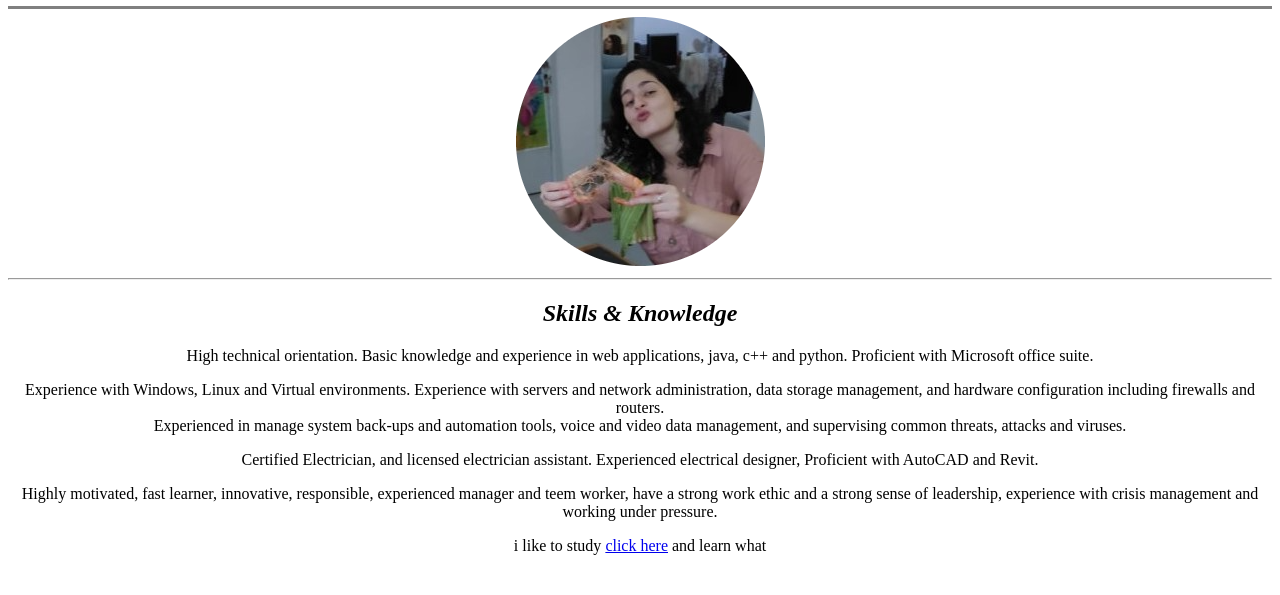
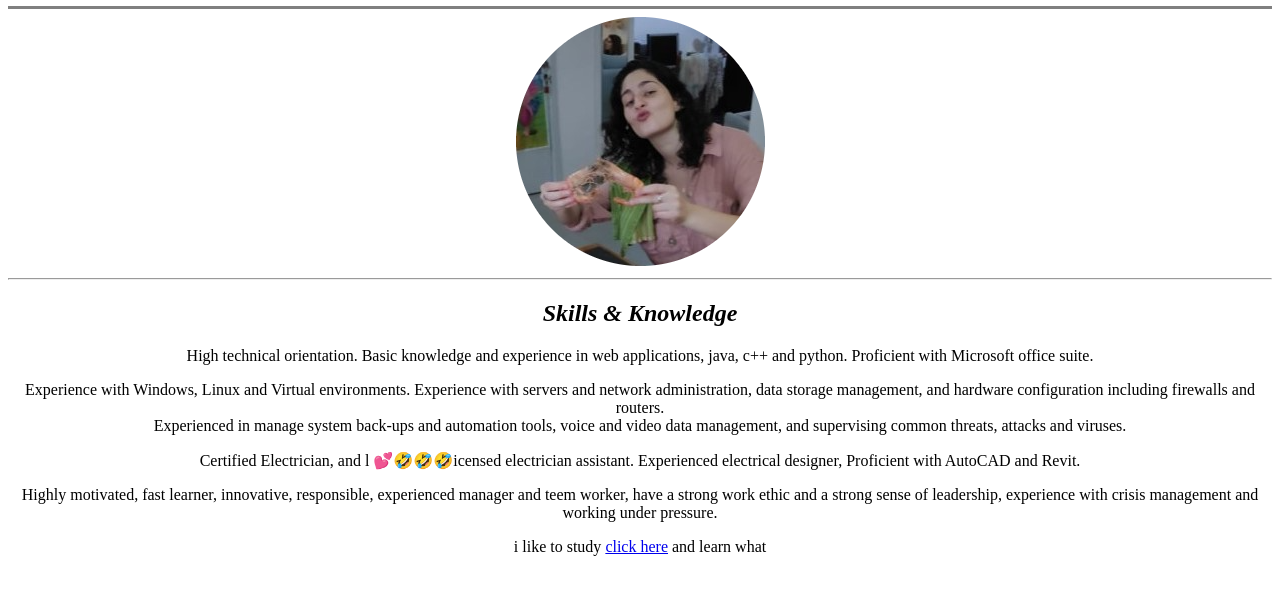
Before and after one commit to EdenLed6/CV, a plain HTML site: page index.html in a window 1280 px wide. Shown: the part 111-706 px from the top of the page. Drawn offline with Linux system fonts and the light colour scheme.

Commit message:
Add files via upload

```diff
--- a/index.html
+++ b/index.html
@@ -22,10 +22,11 @@
     <h2><i>Skills & Knowledge</i></h2>
     <p>High technical orientation. Basic knowledge and experience in web applications, java, c++ and python. Proficient with Microsoft office suite.</p>
     <p>Experience with Windows, Linux and Virtual environments. Experience with servers and network administration, data storage management, and hardware configuration including firewalls and routers.<br> Experienced in manage system back-ups and automation tools, voice and video data management, and supervising common threats, attacks and viruses.</p>
-    <p>Certified Electrician, and licensed electrician assistant. Experienced electrical designer, Proficient with AutoCAD and Revit.</p>
+    <p>Certified Electrician, and l 💕🤣🤣🤣icensed electrician assistant. Experienced electrical designer, Proficient with AutoCAD and Revit.</p>
     <p>Highly motivated, fast learner, innovative, responsible, experienced manager and teem worker, have a strong work ethic and a strong sense of leadership, experience with crisis management and working under pressure.</p>
 
     <p>i like to study <a href="hobbies.html">click here</a> and learn what</p>
+
 
 
 
```
